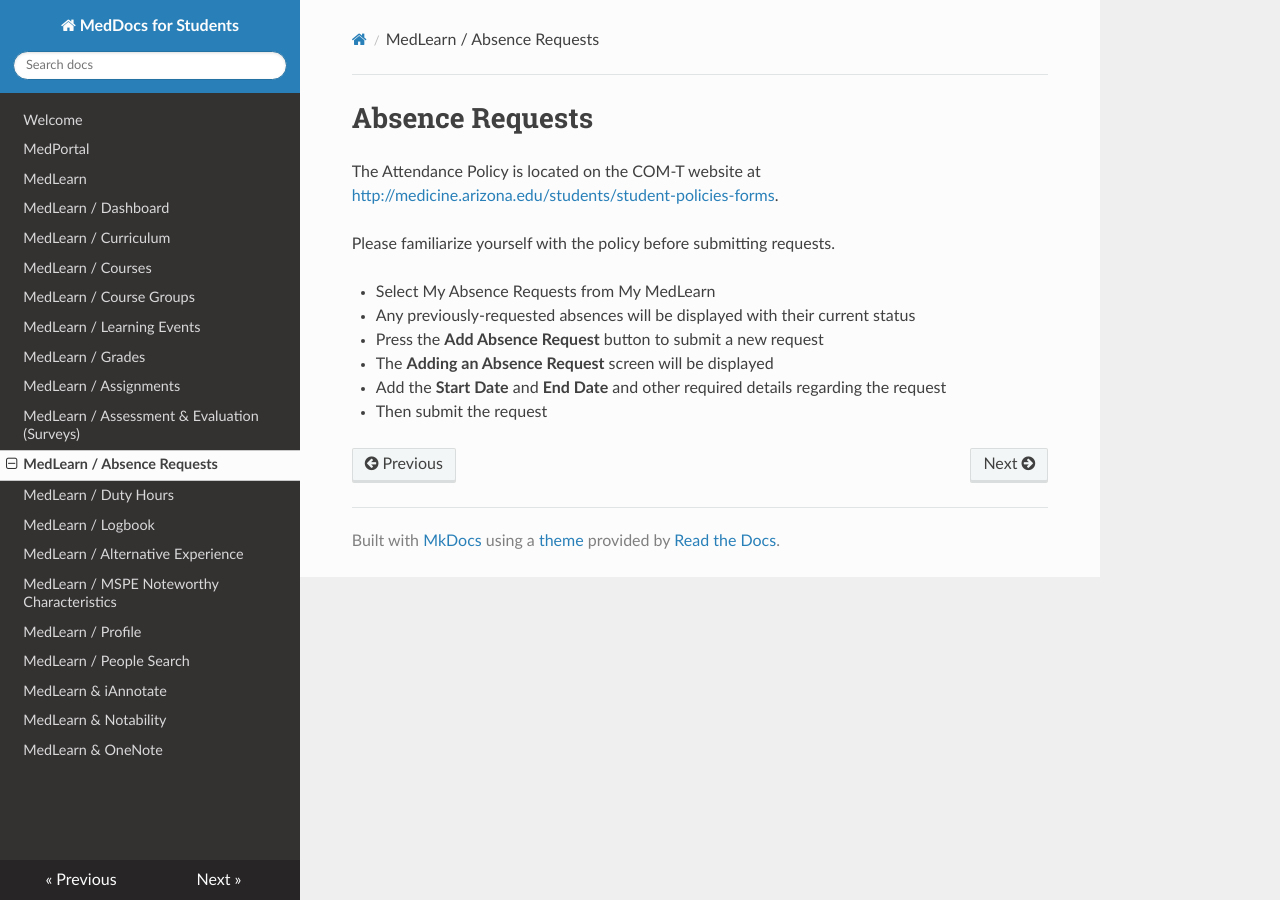
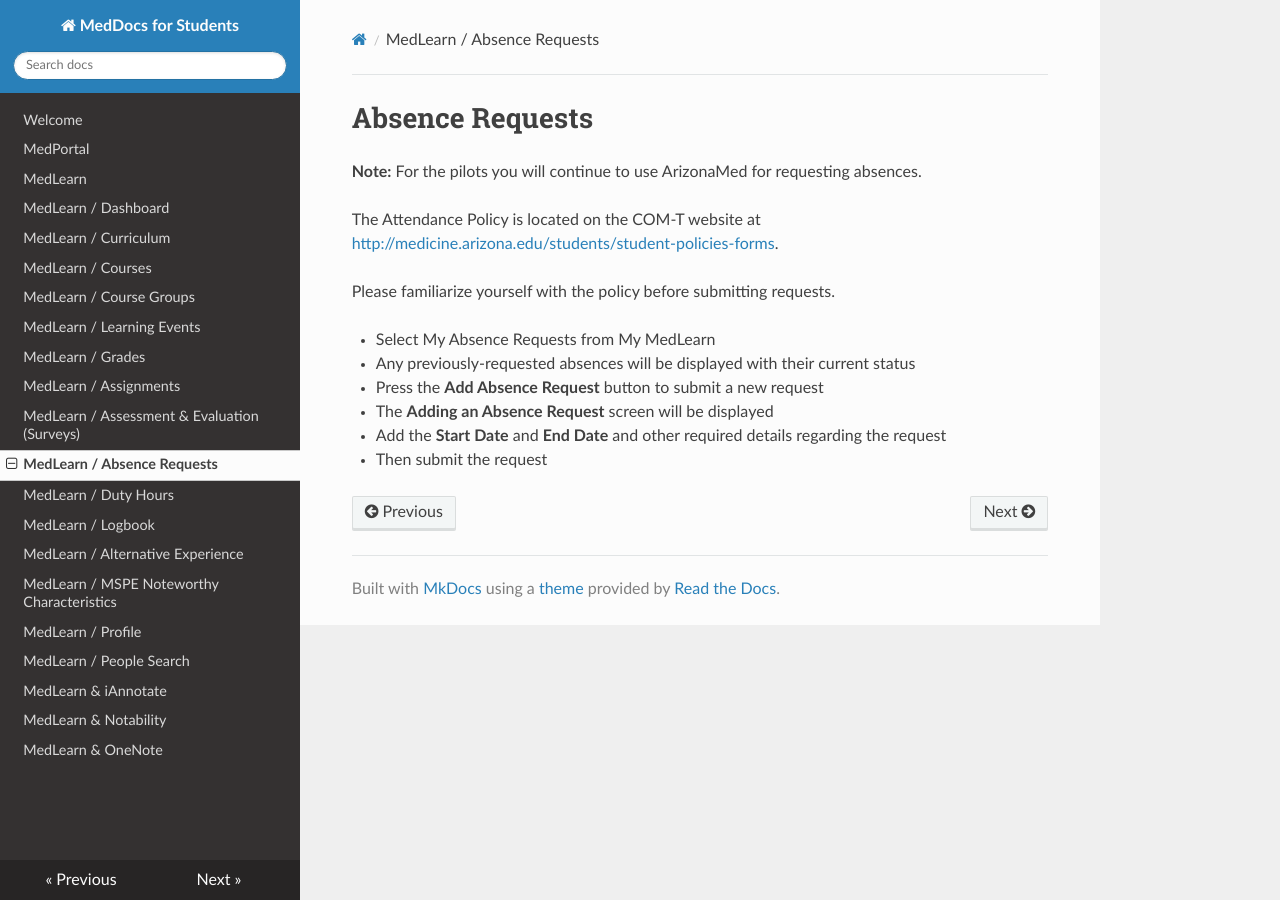
Before and after one commit to UACOMTucson/MedDocs, an MkDocs documentation site: the page built from docs/13_MedLearn_Absences.md, in a window 1280 px wide. Built offline with MkDocs 1.6.1, drawn with Linux system fonts in a browser that asks for light colours; nearby versions of some CDN libraries; old or Windows-style settings are respelled for this version of MkDocs.

Commit message:
added note re pilot in absences to use azmed

```diff
--- a/docs/13_MedLearn_Absences.md
+++ b/docs/13_MedLearn_Absences.md
@@ -1,4 +1,6 @@
 # Absence Requests
+
+**Note:** For the pilots you will continue to use ArizonaMed for requesting absences.
 
 The Attendance Policy is located on the COM-T website at [http://medicine.arizona.edu/students/student-policies-forms](http://medicine.arizona.edu/students/student-policies-forms).
 
```
